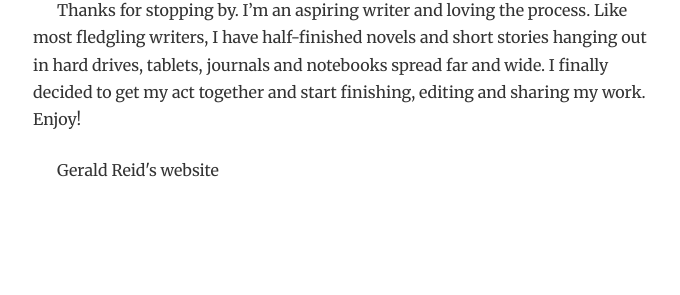
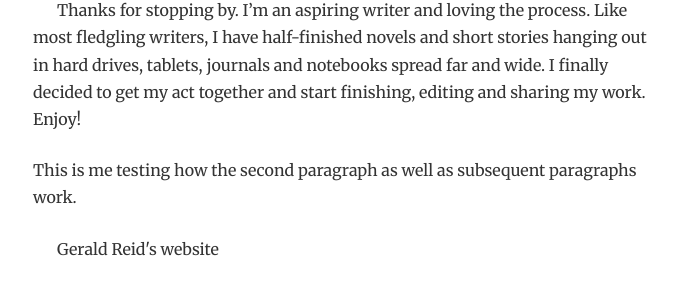
Before and after one commit to geraldreidwriter/geraldreid.github.io, a plain HTML site: page index.html in a window 1280 px wide. Shown: the part 181-476 px from the top of the page, without its empty margins (299-979 px from the left). Drawn offline with Linux system fonts and the light colour scheme.

Commit message:
Adding second paragraph to test

```diff
--- a/index.html
+++ b/index.html
@@ -56,6 +56,8 @@
 
   <p>Thanks for stopping by. I’m an aspiring writer and loving the process. Like most fledgling writers, I have half-finished novels and short stories hanging out in hard drives, tablets, journals and notebooks spread far and wide. I finally decided to get my act together and start finishing, editing and sharing my work.  Enjoy!</p>
 
+   <p>This is me testing how the second paragraph as well as subsequent paragraphs work.</p>
+
 </main>
 
 <!-- Footer -->
```
